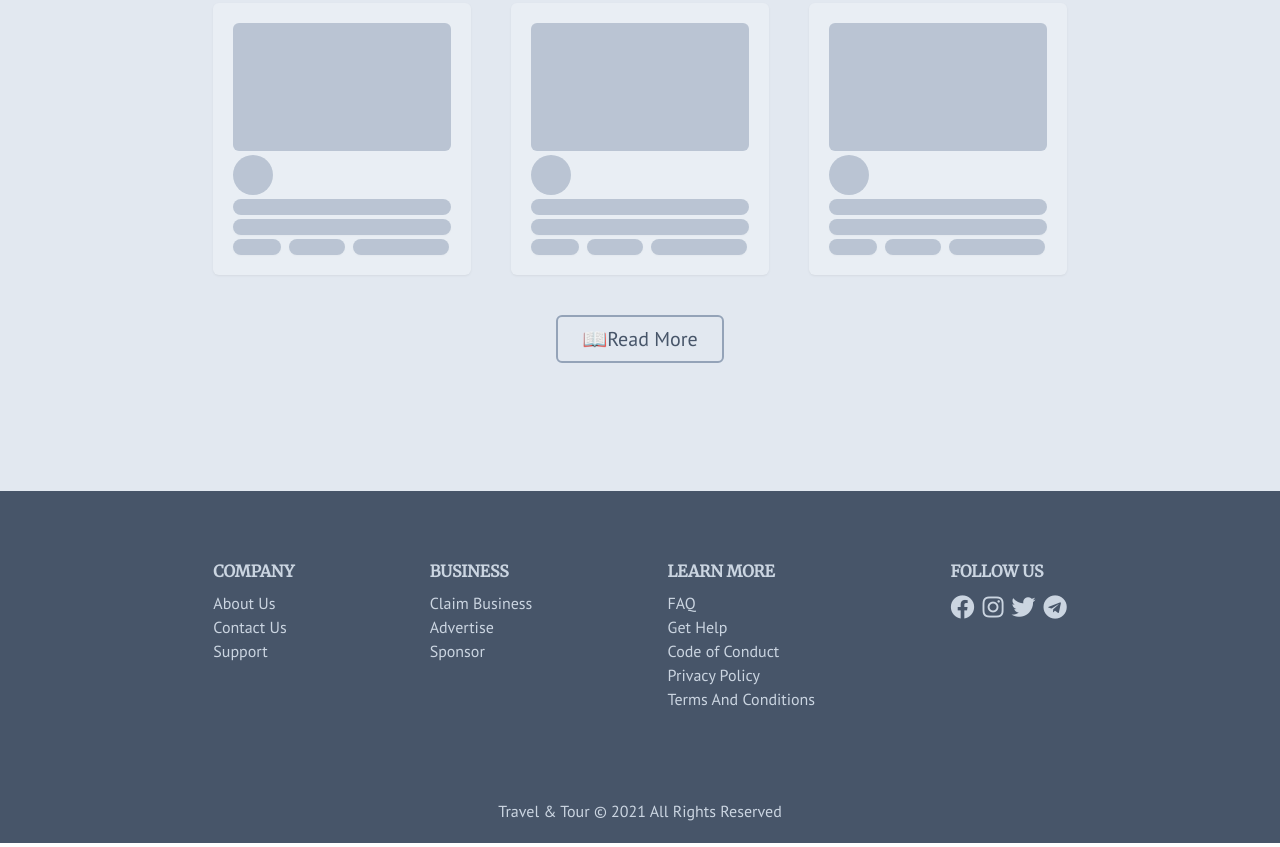
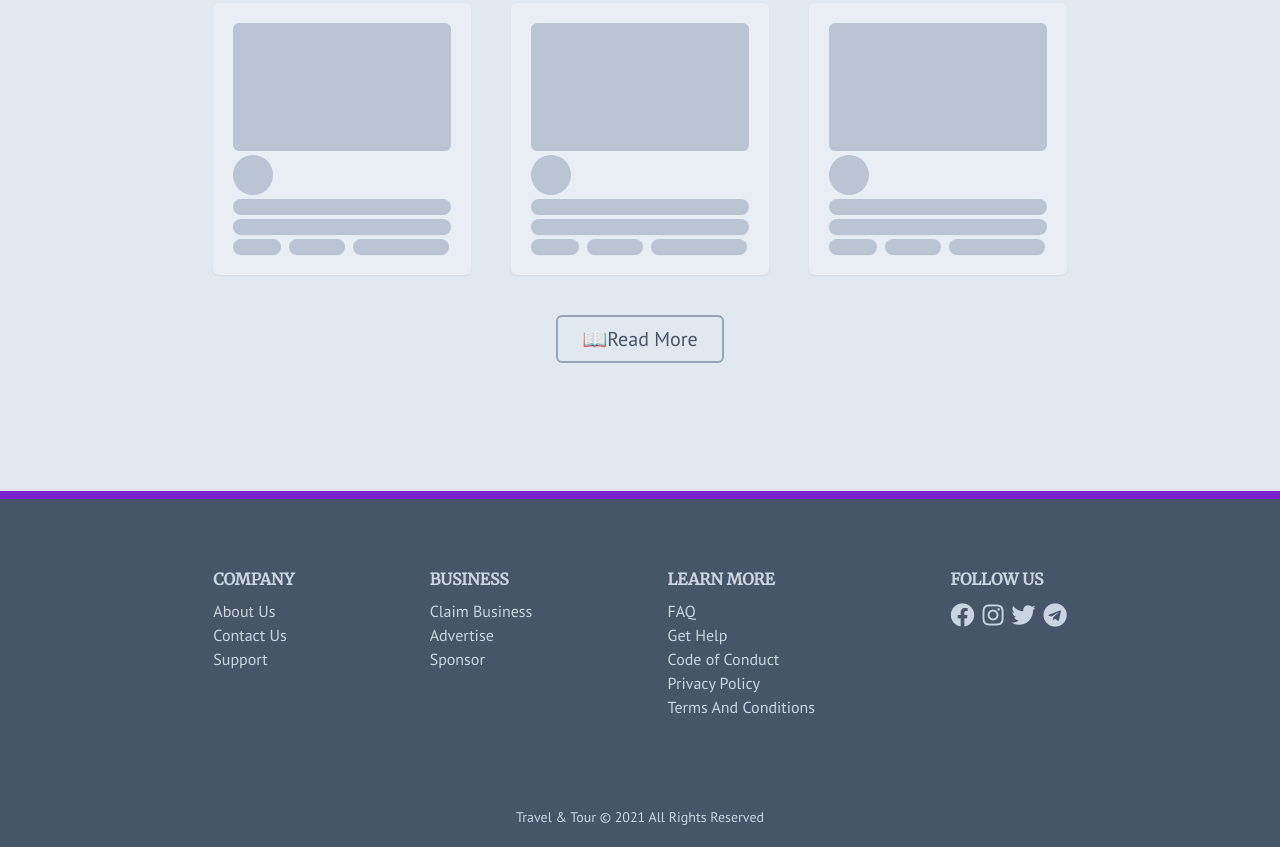
Before and after one commit to realib1/tailwind_npm, a website: page index.html in a window 1280 px wide. Shown: the part 9237-10084 px from the top of the page. Drawn offline with Linux system fonts and the light colour scheme.

Commit message:
Added footer top color

```diff
--- a/index.html
+++ b/index.html
@@ -1371,9 +1371,10 @@
         </div>
         </section>
             <!-- Footer -->
-        <footer class="py-5 bg-slate-600">
+            <div class="w-full h-2 bg-purple-700"></div>
+            <footer class="py-5 bg-slate-600">
             <div class="w-8/12 lg:w-10/12 xl:w-8/12 mx-auto">
-                <div class="flex flex-wrap justify-between py-12 font-pt-sans gap-10 lg:gap-0">
+                <div class="flex flex-wrap justify-between py-5 lg:py-12 font-pt-sans gap-10 lg:gap-0">
                     <div>
                         <p class="font-bold uppercase mb-2 text-slate-300 font-Merri">Company</p>
                         <ul>
@@ -1411,7 +1412,7 @@
                     </div>
                 </div>
                 <div>
-                    <p class="text-center text-slate-300 mt-10 font-pt-sans"><a href="#footer" class="">Travel & Tour ©
+                    <p class="text-center text-slate-300 mt-10 font-pt-sans text-xs md:text-sm"><a href="#footer" class="">Travel & Tour ©
                             2021 All Rights Reserved</a></p>
                 </div>
             </div>
```
Also changed, not shown: dist/css/output.css.
